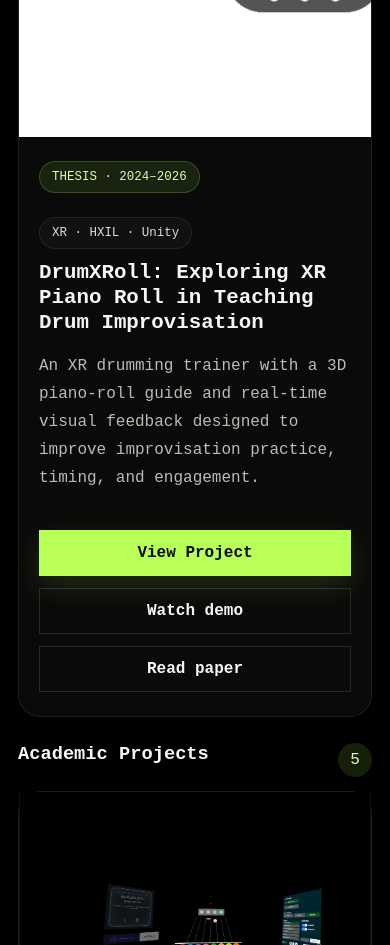
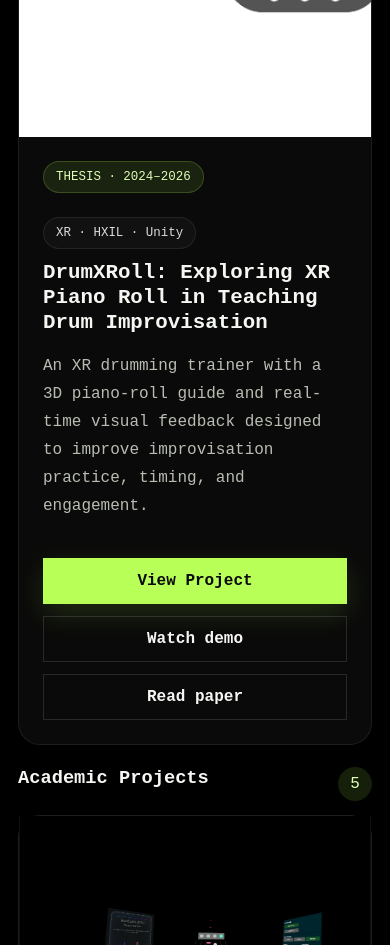
Before and after one commit to Nmsrt/Professional-Portfolio, a React (Vite) app: page / in a window 390 px wide. Shown: the part 5120-6065 px from the top of the page. Built offline with nearby package versions, Linux system fonts and the light colour scheme.

Commit message:
mobile css changes

```diff
--- a/src/styles/globals.css
+++ b/src/styles/globals.css
@@ -76,7 +76,7 @@ select {
 ========================= */
 
 .site-shell {
-  min-height: 100vh;
+  min-height: 100svh;
   width: 100%;
 }
 
--- a/src/styles/projects.css
+++ b/src/styles/projects.css
@@ -203,3 +203,27 @@
     display: block;
   }
 }
+
+@media (max-width: 768px) {
+  .featured-card {
+    grid-template-columns: 1fr;
+    margin-bottom: 22px;
+  }
+
+  .featured-media {
+    min-height: 220px;
+  }
+
+  .featured-content {
+    padding: 24px;
+  }
+
+  .project-columns {
+    grid-template-columns: 1fr;
+  }
+
+  .column-head {
+    align-items: flex-start;
+    gap: 10px;
+  }
+}
```
